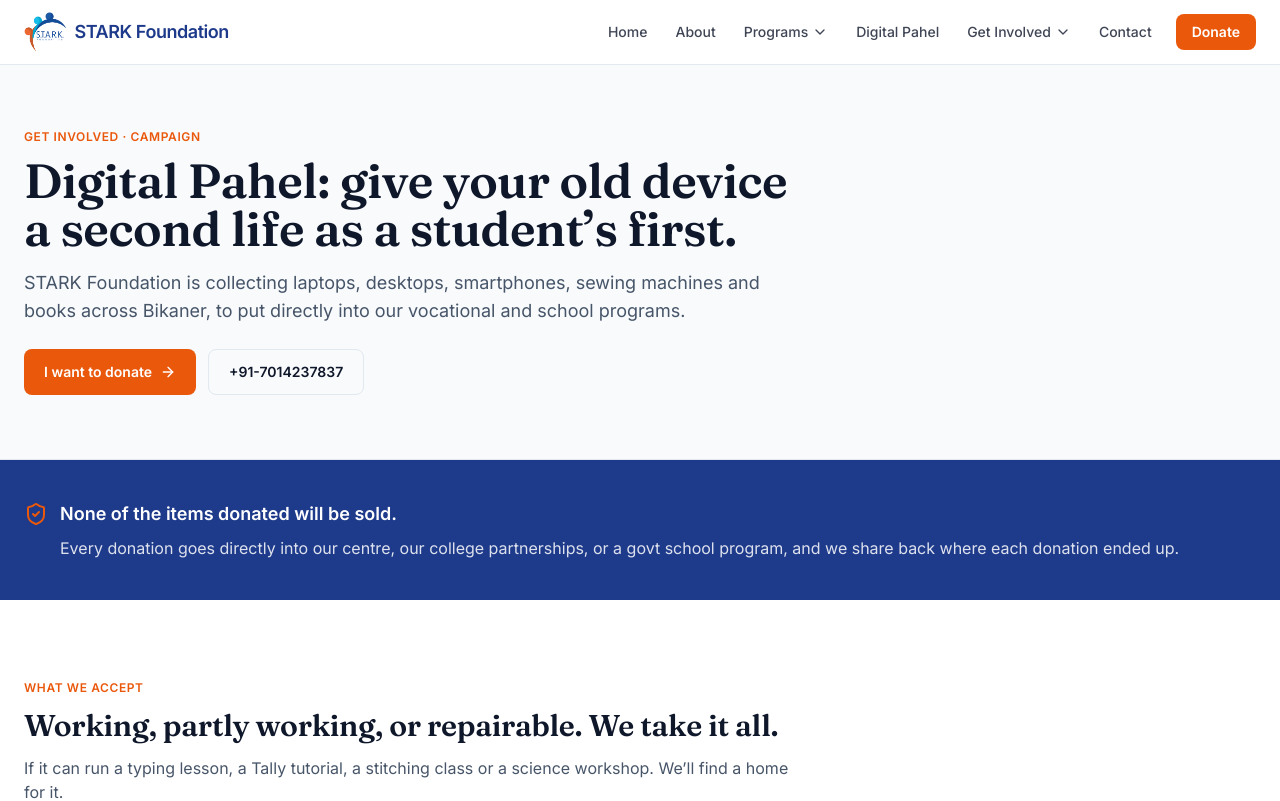
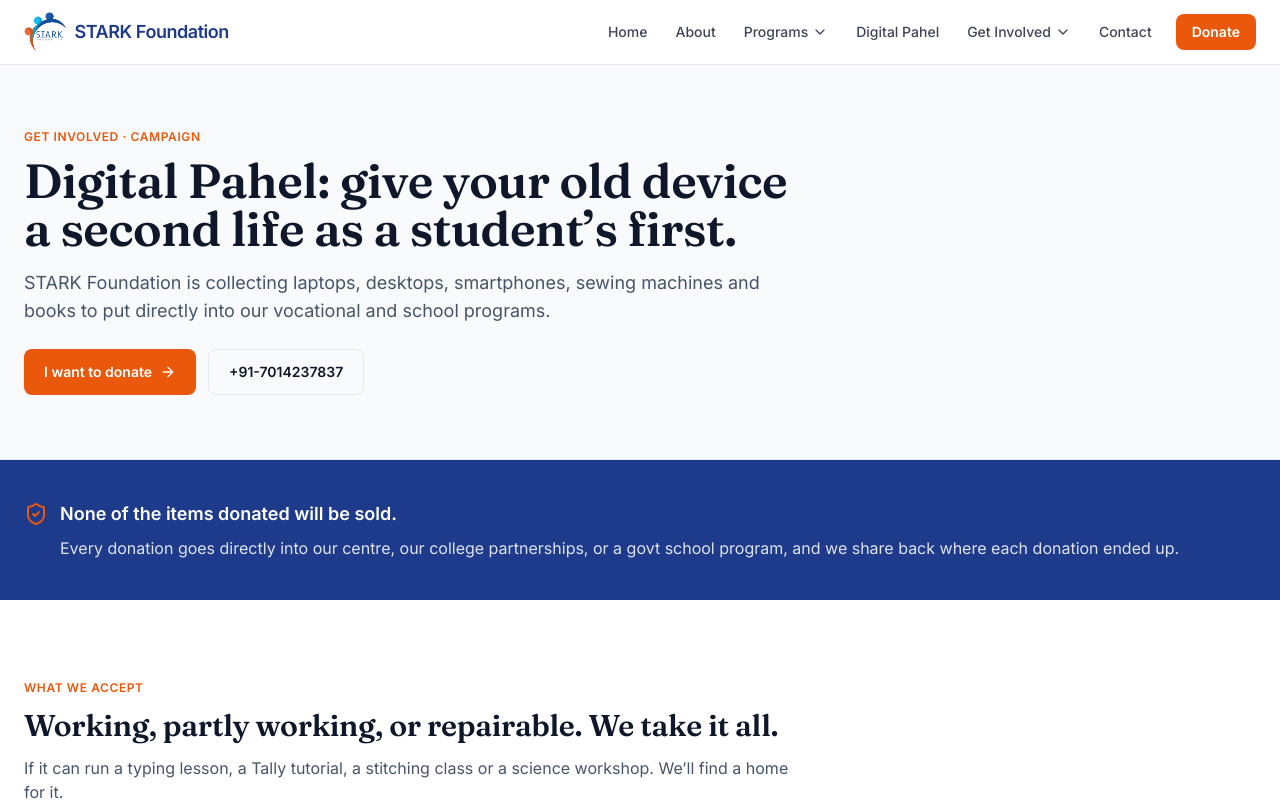
Before and after one commit to shekhawat2407/stark-foundation-website, a Next.js app in the folder stark-landing/: page /digital-pahel in a window 1280 px wide. Shown: the top 801 px of the page. Built offline with nearby package versions, Linux system fonts and the light colour scheme.

Commit message:
copy: drop 'across Bikaner' so Digital Pahel reads as national

```diff
--- a/stark-landing/app/digital-pahel/page.tsx
+++ b/stark-landing/app/digital-pahel/page.tsx
@@ -71,7 +71,7 @@ export default function DigitalDaan() {
       <PageHeader
         eyebrow="Get Involved · Campaign"
         title="Digital Pahel: give your old device a second life as a student’s first."
-        description="STARK Foundation is collecting laptops, desktops, smartphones, sewing machines and books across Bikaner, to put directly into our vocational and school programs."
+        description="STARK Foundation is collecting laptops, desktops, smartphones, sewing machines and books to put directly into our vocational and school programs."
       >
         <div className="flex flex-wrap gap-3">
           <a
```
